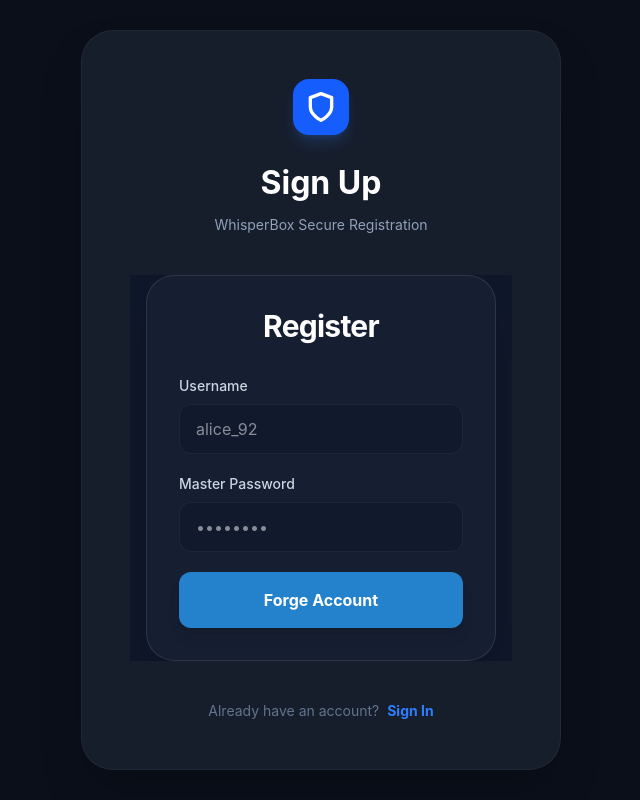
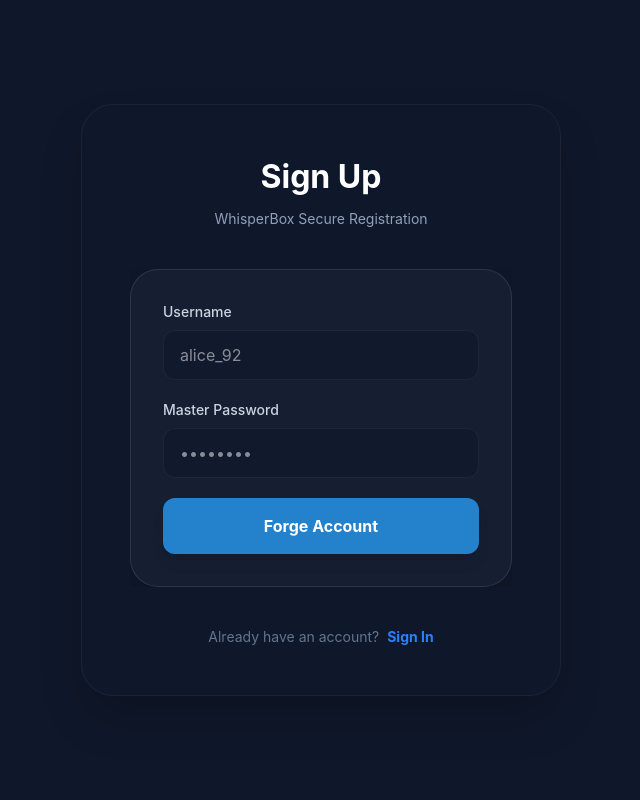
Before and after one commit to JasonChukwuebuka01/secured-messaging-app, a Next.js app: page /register in a window 1280 px wide. Shown: the whole page, without its empty margins (319-959 px from the left). Built offline with nearby package versions, Linux system fonts and the light colour scheme.

Commit message:
style(ui): center toast notifications horizontally and fix the sign up page styling

```diff
--- a/src/app/register/page.tsx
+++ b/src/app/register/page.tsx
@@ -6,25 +6,11 @@ import SignUpForm from '@/components/auth/SignUpForm';
 
 export default function RegisterPage() {
     return (
-        <main className="min-h-screen w-full flex items-center justify-center bg-[#0a0f1a]   p-4">
+        <main className="min-h-screen w-full flex items-center justify-center bg-[#0f172a]">
 
-            {/* Main Card - Exact match to aaa.png */}
-            <div className="w-full max-w-[480px] bg-[#161d2b] rounded-[32px] border border-white/5 p-12 flex flex-col items-center shadow-2xl">
 
-                {/* Logo Section - Shield Icon Retained */}
-                <div className="mb-6 bg-blue-600 p-3 rounded-2xl shadow-lg shadow-blue-500/20">
-                    <svg
-                        viewBox="0 0 24 24"
-                        className="w-8 h-8 text-white"
-                        fill="none"
-                        stroke="currentColor"
-                        strokeWidth="2.5"
-                        strokeLinecap="round"
-                        strokeLinejoin="round"
-                    >
-                        <path d="M12 22s8-4 8-10V5l-8-3-8 3v7c0 6 8 10 8 10z" />
-                    </svg>
-                </div>
+            <div className="w-full max-w-[480px] rounded-[32px] border border-white/5 p-4 lg:p-12 flex flex-col items-center shadow-2xl">
+
 
                 {/* Header Text - Matching Reference Layout */}
                 <header className="text-center mb-10">
@@ -33,11 +19,10 @@ export default function RegisterPage() {
                 </header>
 
                 {/* Form Section */}
-                <section className="w-full">
+                <section className="w-full ">
                     <SignUpForm />
                 </section>
 
-                {/* Footer Section - Matching aaa.png style */}
                 <footer className="mt-10 text-center">
                     <p className="text-slate-500 text-sm">
                         Already have an account?{' '}
--- a/src/components/auth/SignUpForm.tsx
+++ b/src/components/auth/SignUpForm.tsx
@@ -95,7 +95,7 @@ export default function SignUpForm() {
 
 
     return (
-        <div className=" flex-col items-center  bg-[#0f172a] px-4 relative overflow-hidden">
+        <div className=" flex-col items-center  bg-[#0f172a]  relative overflow-hidden">
 
             {/* SUCCESS TOAST */}
             {showSuccess && (
@@ -104,15 +104,12 @@ export default function SignUpForm() {
                         <svg className="w-5 h-5" fill="none" stroke="currentColor" viewBox="0 0 24 24">
                             <path strokeLinecap="round" strokeLinejoin="round" strokeWidth="2" d="M5 13l4 4L19 7" />
                         </svg>
-                        <span className="font-semibold tracking-wide">Account forged successfully!</span>
+                        <span className="font-semibold tracking-wide">Account created successfully!</span>
                     </div>
                 </div>
             )}
 
-            <div className="w-full max-w-md bg-[#1e293b]/50 backdrop-blur-xl border border-white/10 p-8 rounded-[28px] shadow-2xl relative z-10">
-                <header className="text-center mb-8">
-                    <h1 className="text-3xl font-bold text-white tracking-tight">Register</h1>
-                </header>
+            <div className="w-full max-w-md bg-[#1e293b]/50  backdrop-blur-xl border border-white/10 p-8 rounded-[28px] shadow-2xl relative z-10">
 
                 <form onSubmit={handleSubmit} className="space-y-5">
                     <div className="space-y-2">
```
Also changed, not shown: src/app/login/page.tsx (+4 -3 lines).
